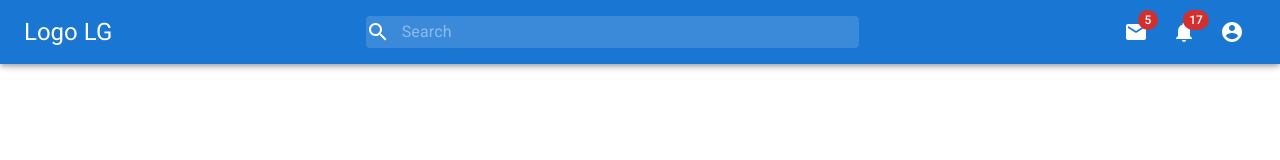
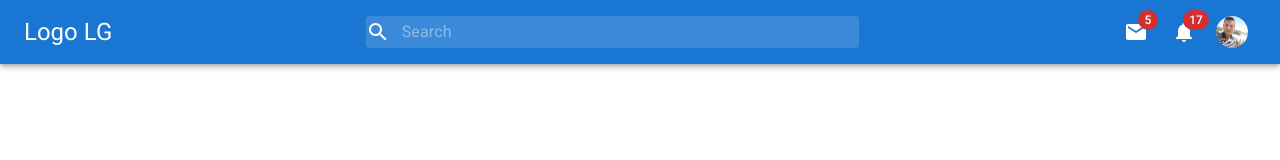
Before and after one commit to zakariaazaraf/learn-material-ui, a React (Create React App) app: page / in a window 1280 px wide. Shown: the top 160 px of the page. Built offline with nearby package versions, Linux system fonts and the light colour scheme.

Commit message:
Added the icons and the avatar image, adjust the size depending on the break points

```diff
--- a/src/components/Navbar.js
+++ b/src/components/Navbar.js
@@ -6,6 +6,7 @@ import Badge from '@mui/material/Badge';
 import AccountCircle from '@material-ui/icons/AccountCircle';
 import MailIcon from '@material-ui/icons/Mail';
 import NotificationsIcon from '@material-ui/icons/Notifications';
+import { Avatar } from '@mui/material';
 
 
 const useStyles = makeStyles((theme) => ({
@@ -39,6 +40,20 @@ const useStyles = makeStyles((theme) => ({
   input: {
     color: '#FFF',
     marginLeft: theme.spacing(1.5)
+  },
+  icons: {
+    display: 'flex',
+    alignItems: 'center'
+  },
+  avatar: {
+    [theme.breakpoints.up('sm')]: {
+      width: '32px',
+      height: '32px',
+    },
+    [theme.breakpoints.down('sm')]: {
+      width: '28px',
+      height: '28px',
+    },
   }
 }))
 
@@ -68,7 +83,7 @@ const Navbar = () => {
                 </Badge>
               </IconButton>
 
-              <IconButton
+              {/* <IconButton
                 size="large"
                 aria-label="account of current user"
                 aria-controls="primary-search-account-menu"
@@ -76,6 +91,9 @@ const Navbar = () => {
                 color="inherit"
               >
                 <AccountCircle />
+              </IconButton> */}
+              <IconButton>
+                <Avatar alt="Remy Sharp" src="/images/avatarProfile.jpg" className={classes.avatar}/>
               </IconButton>
               </div>
             </Toolbar>
```
Also changed, not shown: public/images/avatarProfile.jpg (added).
